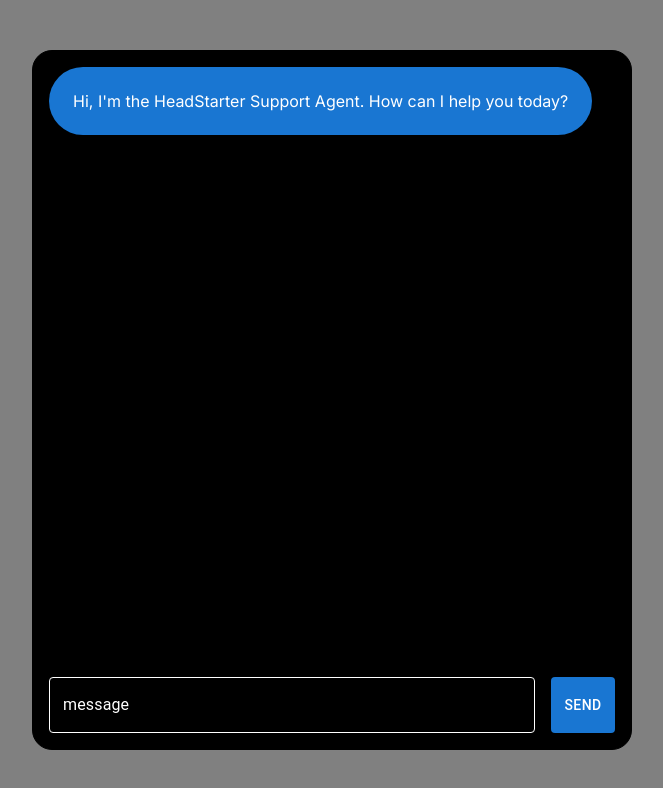
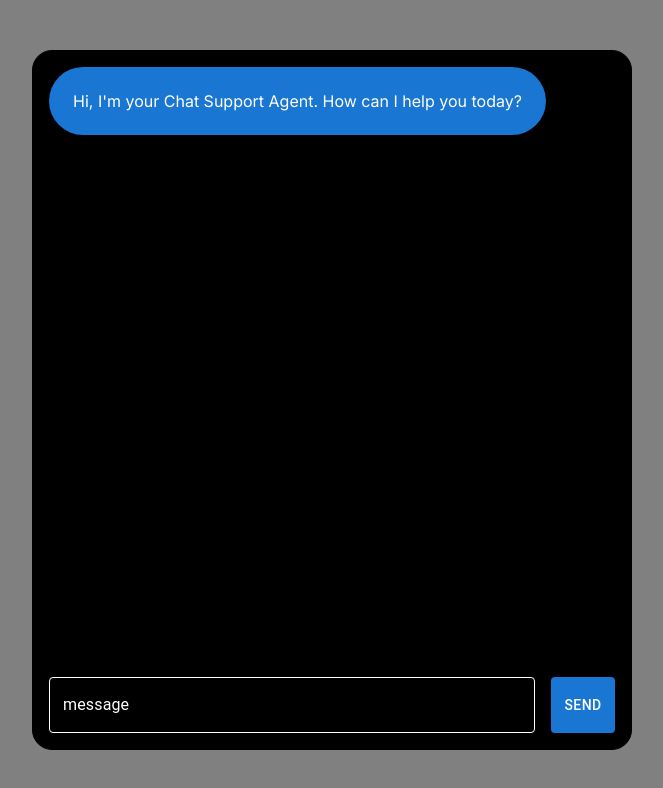
Before and after one commit to jacintogomez/AI-Customer-Support-ChatBot, a Next.js app: page / in a window 1280 px wide. Shown: the top 788 px of the page, without its empty margins (308-971 px from the left). Built offline with nearby package versions, Linux system fonts and the light colour scheme.

Commit message:
Text update

```diff
--- a/app/page.js
+++ b/app/page.js
@@ -6,7 +6,7 @@
 export default function Home() {
   const [messages,setmessages]=useState([{
     role: 'assistant',
-    content: `Hi, I'm the HeadStarter Support Agent. How can I help you today?`,
+    content: `Hi, I'm your Chat Support Agent. How can I help you today?`,
   }]);
 
   const [message,setmessage]=useState('');
```
